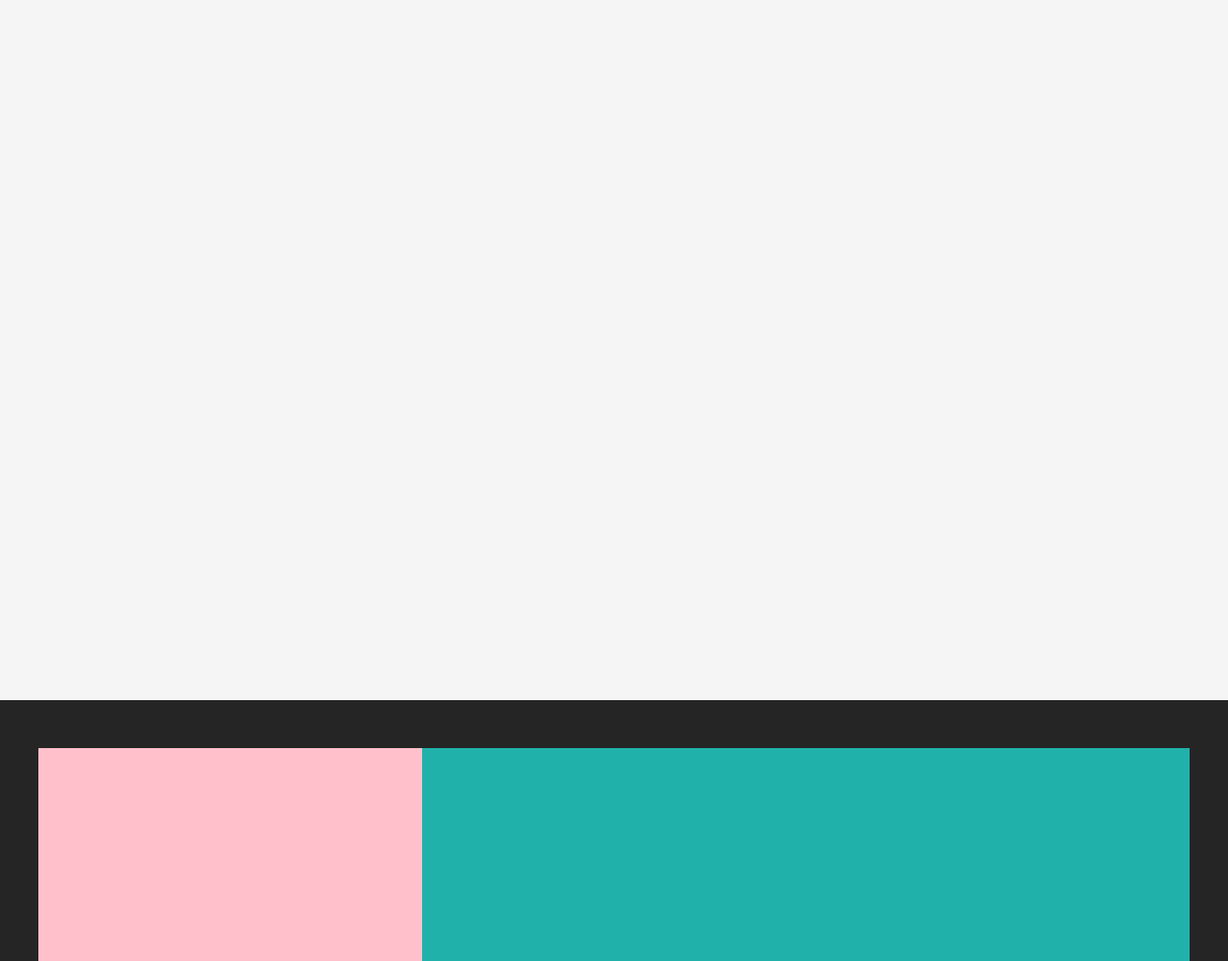
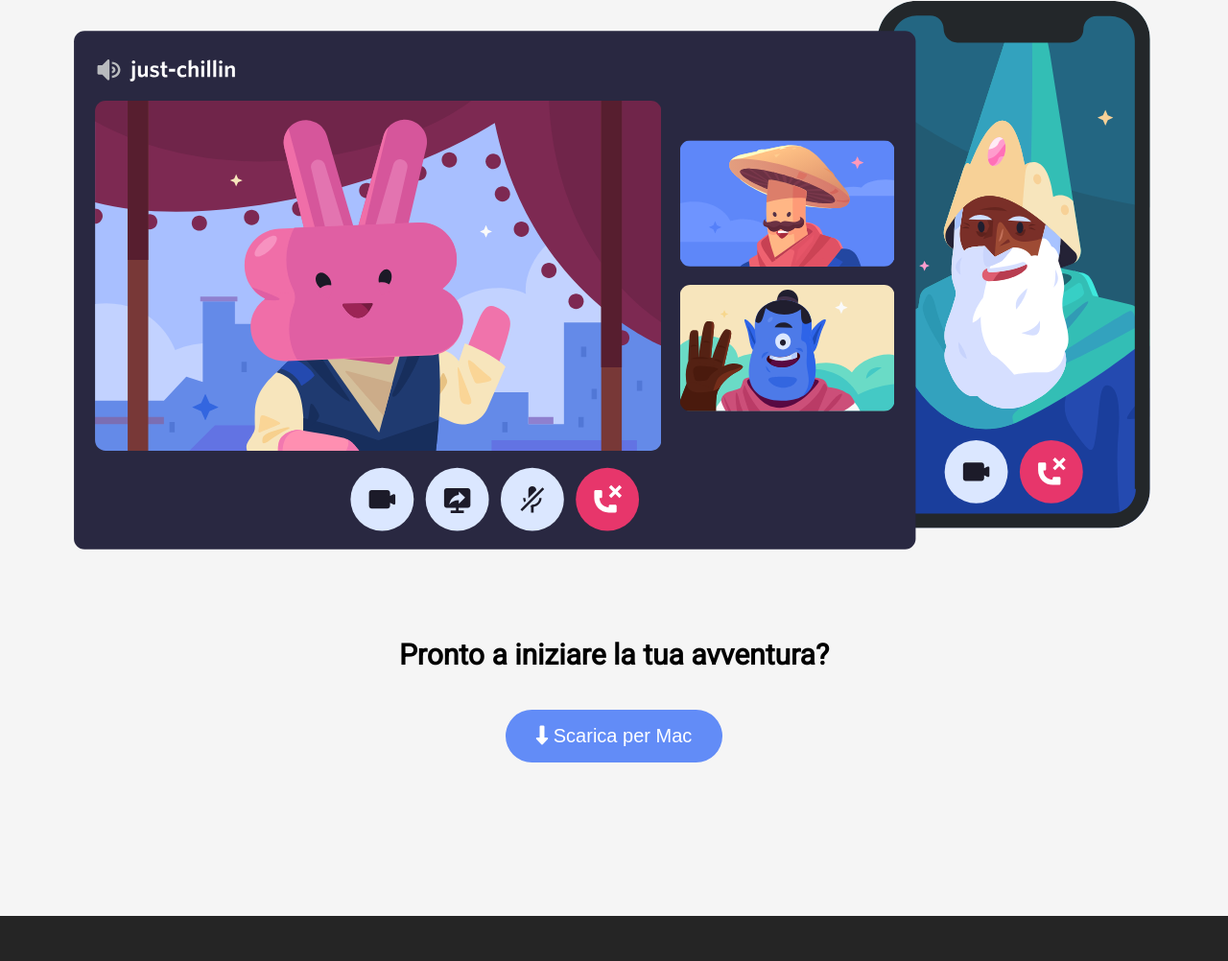
Before and after one commit to Therakar/htmlcss-discord, a plain HTML site: page index.html in a window 1280 px wide. Shown: the part 2540-3542 px from the top of the page at 96% size. Drawn offline with Linux system fonts and the light colour scheme.

Commit message:
inserimento row finale main

```diff
--- a/css/style.css
+++ b/css/style.css
@@ -7,11 +7,6 @@
 }
 
 /* DEBUG */
-
-.debug .col-main-bottom{
-
-    height: 900px;
-}
 
 .debug .col-big-foot{
     background-color: #FFC0CB;
@@ -60,6 +55,11 @@ h1, h2{
     font-style: bold;
 }
 
+h3{
+    font-size: 30px;
+    padding: 10px 0;
+}
+
 p{
     font-size: 20px;
     padding-top: 30px;
@@ -102,8 +102,17 @@ button:hover {
     opacity: 0.8
 }
 
-.btn-mac:hover{
+.btn-mac-top:hover{
     color: #628CF7;
+}
+
+.btn-mac-bottom{
+    background-color: #628CF7;
+    color: white;
+}
+
+.btn-mac-bottom:hover{
+    opacity: 0.8
 }
 /* HEADER */
 
@@ -202,6 +211,15 @@ header{
 
 .col-main-bottom{
     width: 100%;
+    text-align: center;
+    margin-bottom: 100px;
+
+}
+
+.col-main-bottom img {
+
+    min-width: 100%;
+    min-height: 60%;
 }
 
 /* FOOTER */
--- a/index.html
+++ b/index.html
@@ -39,7 +39,7 @@
                     <h1>Il tuo posto per parlare</h1>
                     <p>Che tu faccia parte di un club scolastico, gruppo di gamer, comunità artistica mondiale,<br> o semplicemente di un piccolo gruppo di amici che vuole passare tempo assieme,<br> Discord rende più facile chiacchierare ogni giorno e trovarsi più spesso.</p>
                     <div>
-                        <button class="btn btn-big btn-mac"><i class="fa-solid fa-down-long"></i> Scarica per Mac</button>
+                        <button class="btn btn-big btn-mac-top"><i class="fa-solid fa-down-long"></i> Scarica per Mac</button>
                         <button class="btn btn-big btn-browser">Apri Discord nel tuo browser</button>
                     </div>
                 </div>
@@ -96,7 +96,15 @@
             <section>
                 <section class="container">
                     <div class="row">
-                       <div class="col-main-bottom"></div>
+                       <div class="col-main-bottom">
+                        <h2>Tecnologia affidabile per tenersi in contatto</h2>
+                        <p>Video e audio a bassa latenza ti faranno sentire co se foste tutti nella stessa stanza. Fai ciao in video, guarda<br> gli amici giocare in streaming, o riunitevi in una sessione di disegno con la condivisione schermo.</p>
+                        <img src="img/item4-big.svg" alt="img">
+
+                        <h3>Pronto a iniziare la tua avventura?</h3>
+
+                        <button class="btn btn-big btn-mac-bottom"><i class="fa-solid fa-down-long"></i> Scarica per Mac</button>
+                       </div>
                     </div>
                 </section>
             </section>
```
Also changed, not shown: img/item4-big.svg (added), img/stars.svg (added).
